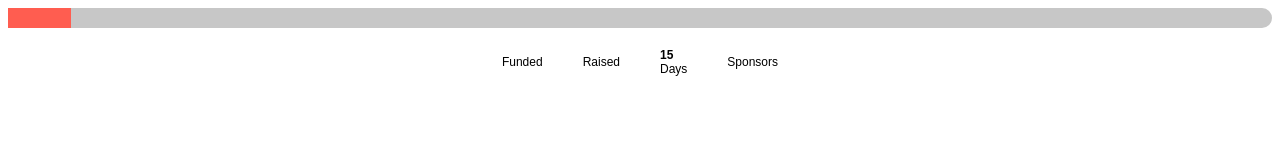
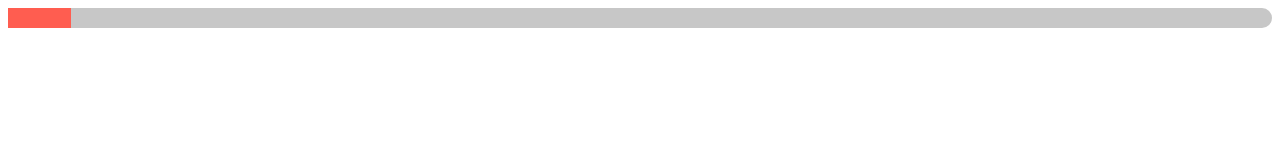
Before and after one commit to FiveQInnovations/donation-thermometer, a plain HTML site: page iframe.html in a window 1280 px wide. Drawn offline with Linux system fonts and the light colour scheme; no server answers.

Commit message:
set color

```diff
--- a/donation-thermometer.css
+++ b/donation-thermometer.css
@@ -9,6 +9,7 @@
 #goal {
     align-self: flex-end;
     margin-right: 20px;
+    color: #FFF;
 }
 
 .stat-container {
@@ -36,12 +37,7 @@
     flex-direction: column;
     justify-content: center;
     padding: 20px;
-    /*color: #FFF;*/
-}
-
-.goal-number,
-.goal-label {
-    /*display: block;*/
+    color: #FFF;
     font-size: 12px;
 }
 
```
Also changed, not shown: index.html (+1 -1 lines).
